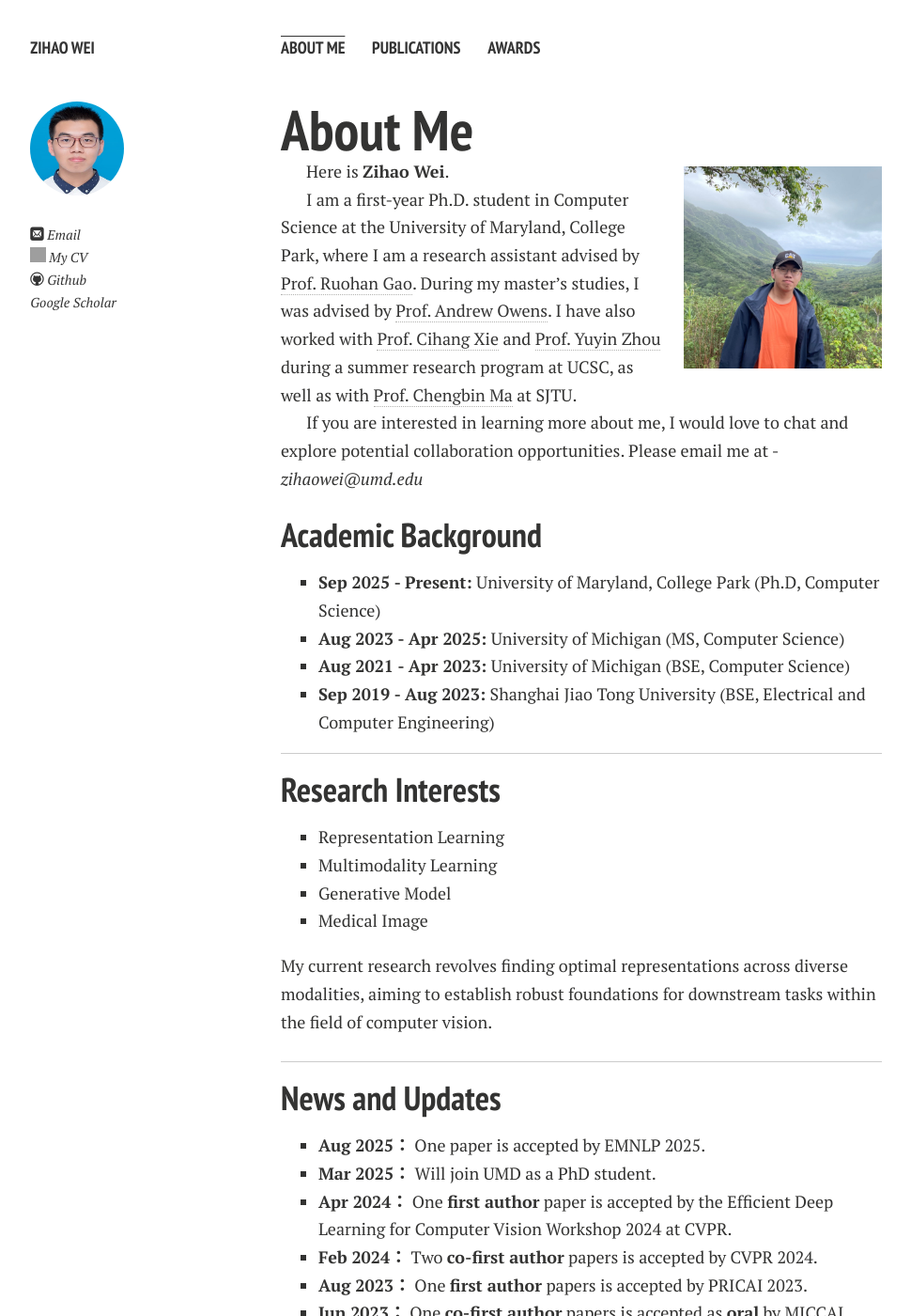
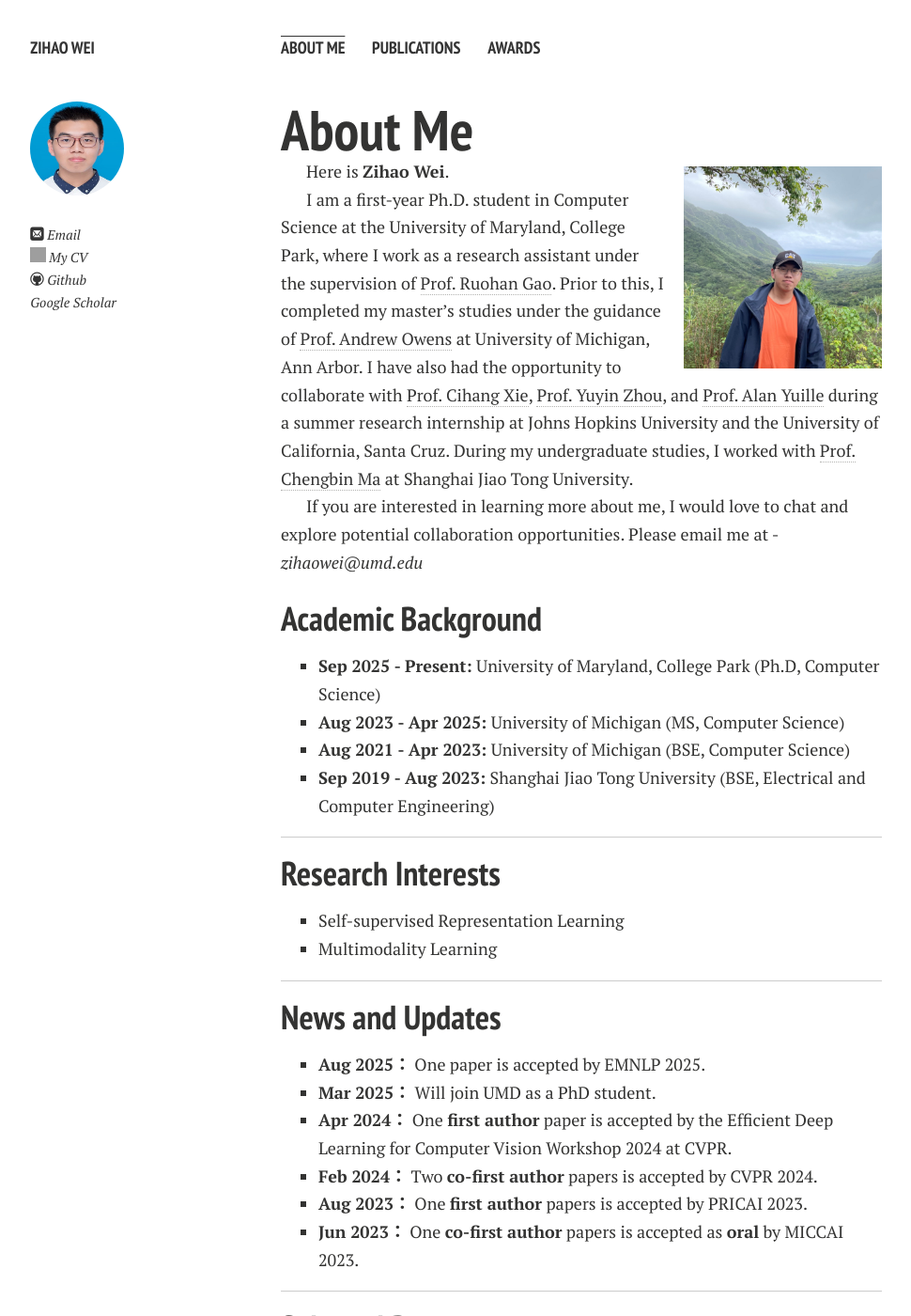
Before and after one commit to Zi-hao-Wei/Zi-hao-Wei.github.io, a Jekyll site: the page built from index.md, in a window 1280 px wide and 1400 px high. Shown: the whole window at 94% size, without its empty margins (21-991 px from the left). Built offline with Jekyll 4.4.1, drawn with Linux system fonts in a browser that asks for light colours; nearby versions of some CDN libraries; a style sheet for code colours, icons or effects is not loaded; our own code applies the rules of GitHub Pages for plain Markdown files; some of the changed text lies outside the part shown; grey boxes are pictures that could not be loaded.

Commit message:
Update index.md

```diff
--- a/index.md
+++ b/index.md
@@ -8,7 +8,7 @@ layout: page
 
 Here is **Zihao Wei**.
 
-I am a first-year Ph.D. student in Computer Science at the University of Maryland, College Park, where I am a research assistant advised by [Prof. Ruohan Gao](https://ruohangao.github.io/). During my master’s studies, I was advised by [Prof. Andrew Owens](https://andrewowens.com/). I have also worked with [Prof. Cihang Xie](https://cihangxie.github.io/) and [Prof. Yuyin Zhou](https://yuyinzhou.github.io/) during a summer research program at UCSC, as well as with [Prof. Chengbin Ma](https://sites.google.com/view/chbma17/home) at SJTU.
+I am a first-year Ph.D. student in Computer Science at the University of Maryland, College Park, where I work as a research assistant under the supervision of [Prof. Ruohan Gao](https://ruohangao.github.io/). Prior to this, I completed my master’s studies under the guidance of [Prof. Andrew Owens](https://andrewowens.com/) at University of Michigan, Ann Arbor. I have also had the opportunity to collaborate with [Prof. Cihang Xie](https://cihangxie.github.io/), [Prof. Yuyin Zhou](https://yuyinzhou.github.io/), and [Prof. Alan Yuille](https://www.cs.jhu.edu/~ayuille1/) during a summer research internship at Johns Hopkins University and the University of California, Santa Cruz. During my undergraduate studies, I worked with [Prof. Chengbin Ma](https://sites.google.com/view/chbma17/home) at Shanghai Jiao Tong University.
 
 If you are interested in learning more about me, I would love to chat and explore potential collaboration opportunities. Please email me at - *zihaowei@umd.edu*
 
@@ -22,12 +22,8 @@ If you are interested in learning more about me, I would love to chat and explor
 
 ## Research Interests
 
-- Representation Learning
+- Self-supervised Representation Learning
 - Multimodality Learning
-- Generative Model
-- Medical Image
-
-My current research revolves finding optimal representations across diverse modalities, aiming to establish robust foundations for downstream tasks within the field of computer vision.
 
 ---
 
```
Also changed, not shown: other parts of index.md (+1 -1 lines).
